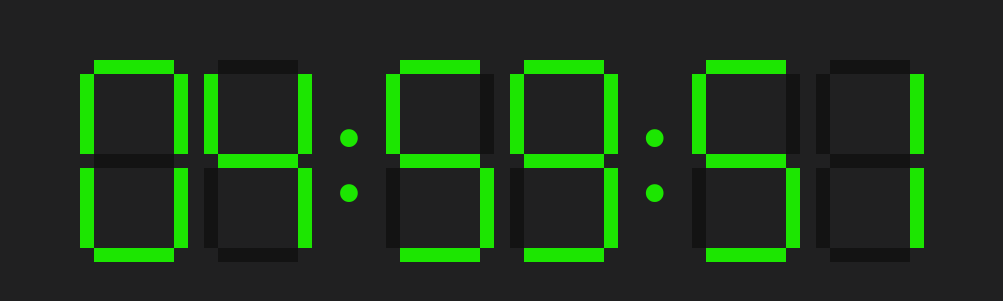
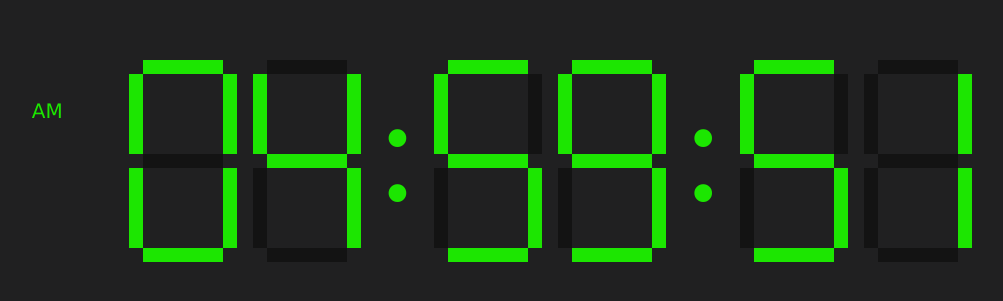
Before and after one commit to jehuzepedasilva2/watch-me, a React (Vite) app: page / in a window 1280 px wide. Shown: the part 239-540 px from the top of the page, without its empty margins (138-1141 px from the left). Built offline with nearby package versions, Linux system fonts and the light colour scheme.

Commit message:
added am/pm

```diff
--- a/src/Clock.jsx
+++ b/src/Clock.jsx
@@ -273,8 +273,13 @@ export default function Clock() {
     return () => clearInterval(intervalId);
   }, []);
 
+  const ampm = time.getHours() >= 12 ? 'PM' : 'AM';
+
   return (
     <div id='clock'>
+      <div className='am-pm'>
+        <p>{ampm}</p>
+      </div>
       <Hours time={time.getHours() == 0 ? 12 : time.getHours()} />
       <div className='separator'><p>:</p></div>
       <Minutes time={time.getMinutes()} />
--- a/src/clock.css
+++ b/src/clock.css
@@ -67,3 +67,16 @@ div.on {
   padding-bottom: 25px;
   color: var(--on-color)
 }
+
+.am-pm {
+  display: flex;
+  flex-direction: column;
+  padding-bottom: 100px;
+  padding-right: 50px;
+  color: var(--on-color);
+  font-family: 'Lucida Sans', 'Lucida Sans Regular', 'Lucida Grande', 'Lucida Sans Unicode', Geneva, Verdana, sans-serif;
+}
+
+.am-pm p {
+  font-size: 20px;
+}
```
